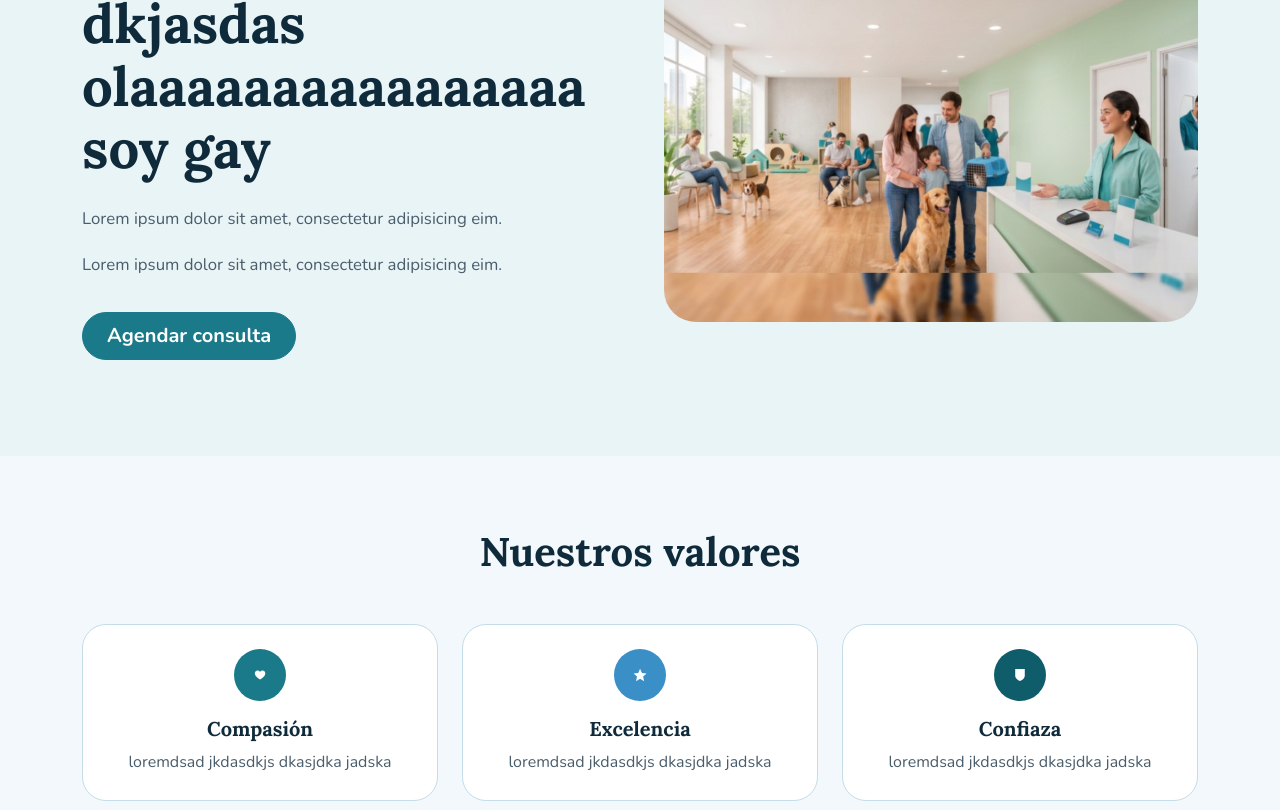
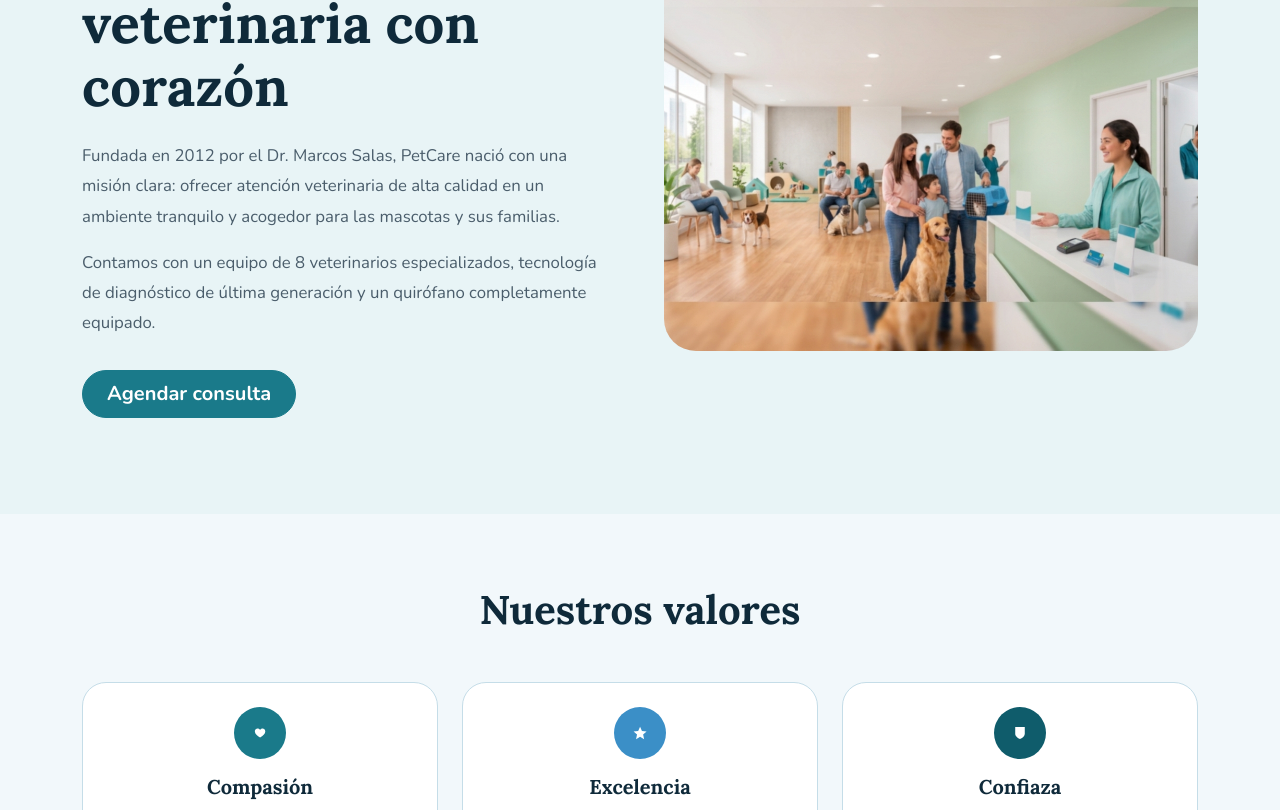
Before and after one commit to NATOcl/NATOcl.github.io, a React (Vite) app: page /nosotros in a window 1280 px wide. Shown: the part 290-1100 px from the top of the page. Built offline with nearby package versions, Linux system fonts and the light colour scheme.

Commit message:
Arreglo de ortografía y demás en "nosotros" unicamente cosas textuales

```diff
--- a/src/pages/Nosotros.jsx
+++ b/src/pages/Nosotros.jsx
@@ -16,19 +16,19 @@ const TEAM = [
 const VALUES  = [
     {
         title: 'Compasión',
-        text: 'loremdsad jkdasdkjs dkasjdka  jadska',
+        text: 'Tratamos a cada paciente como si fuera propio, con el cariño y respeto que merece. ',
         color: '#1a7a8a',
         icon: corazonIcon,
     },
     {
         title: 'Excelencia',
-        text: 'loremdsad jkdasdkjs dkasjdka  jadska',
+        text: 'Capacitación continua y tecnología de vanguardia para ofrecer el mejor diagnóstico y tratamiento. ',
         color: '#3b8fc7',
         icon: estrellaIcon,
     },
     {
         title: 'Confiaza',
-        text: 'loremdsad jkdasdkjs dkasjdka  jadska',
+        text: 'Comunicación honesta y transparente en cada paso del proceso de atención de tu mascota. ',
         color: '#0f5c6b',
         icon: escudoIcon,
     },
@@ -46,15 +46,15 @@ export function Nosotros(){
                         </span>
 
                         <h1 className="nosotros-title fw-bold mb-4">
-                            Fundada en 2012 dkjasdas olaaaaaaaaaaaaaaaa soy gay
+                            Medicina veterinaria con corazón
                         </h1>
 
                         <p className="nosotros-text">
-                            Lorem ipsum dolor sit amet, consectetur adipisicing eim.
+                            Fundada en 2012 por el Dr. Marcos Salas, PetCare nació con una misión clara: ofrecer atención veterinaria de alta calidad en un ambiente tranquilo y acogedor para las mascotas y sus familias.
                         </p>
 
                         <p className="nosotros-text">
-                            Lorem ipsum dolor sit amet, consectetur adipisicing eim.
+                            Contamos con un equipo de 8 veterinarios especializados, tecnología de diagnóstico de última generación y un quirófano completamente equipado.
                         </p>
 
                         <a href="#" className="btn btn-teal btn-lg rounded-pill px-4 mt-3">
```
